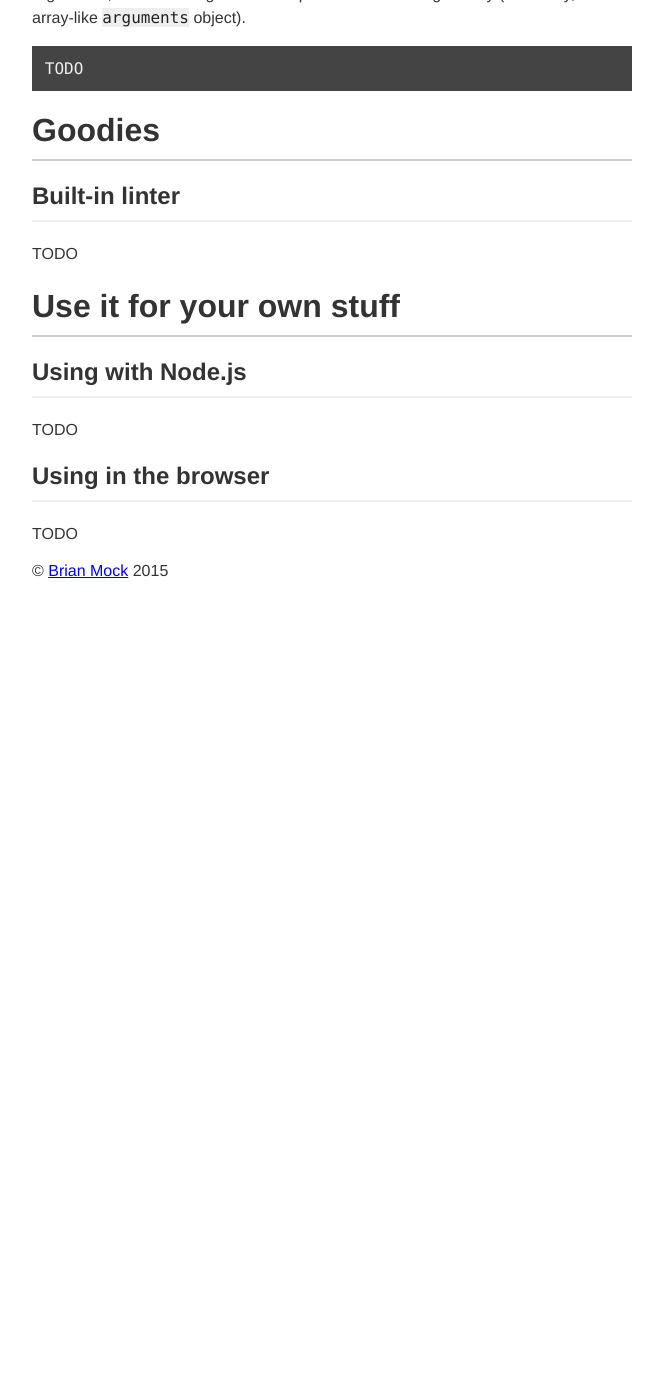
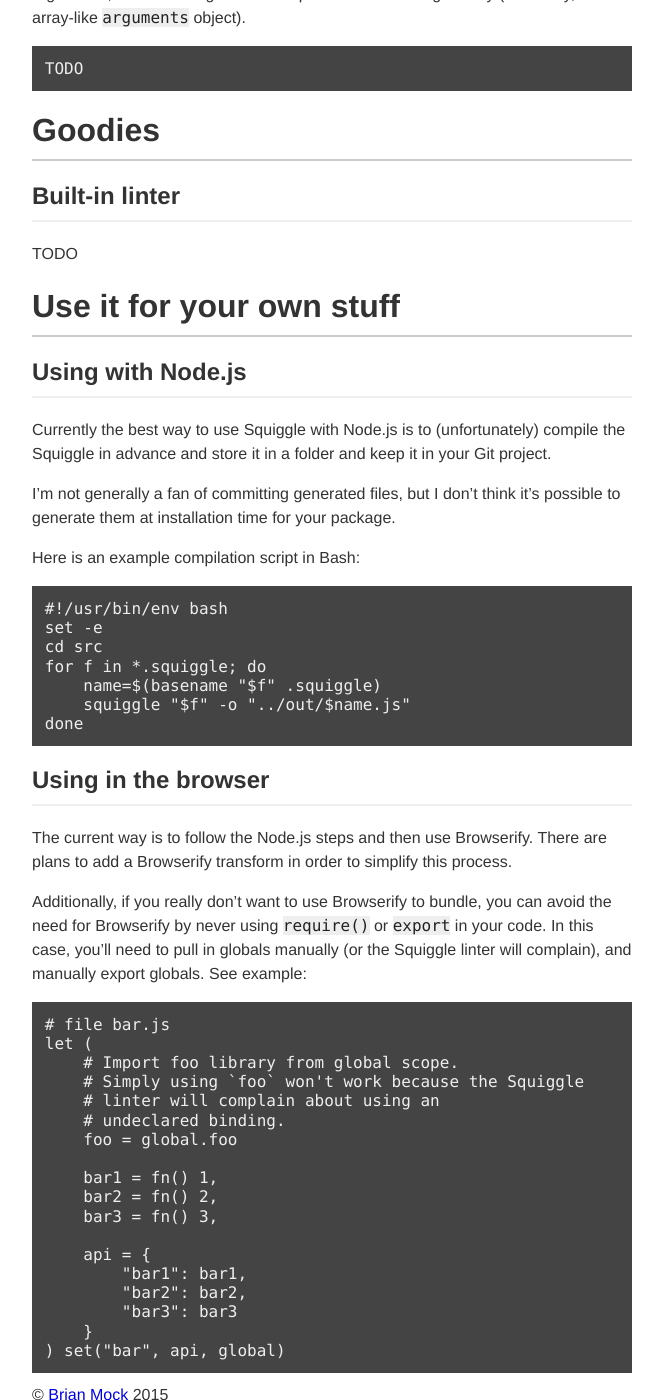
Before and after one commit to squiggle-lang/squiggle-lang.org, a Jekyll site: the page built from tutorial/index.md, in a window 1280 px wide and 1400 px high, scrolled down 12333 px. Shown: the whole window, without its empty margins (308-971 px from the left). Built offline with Jekyll 4.4.1, drawn with Linux system fonts in a browser that asks for light colours; before the commit the page ends 12933 px from its top, so only the background shows below that.

Commit message:
Adds basic Node.js and browser usage guides

```diff
--- a/tutorial/index.md
+++ b/tutorial/index.md
@@ -482,11 +482,51 @@
 
 ## Using with Node.js
 
-TODO
+Currently the best way to use Squiggle with Node.js is to (unfortunately)
+compile the Squiggle in advance and store it in a folder and keep it in your Git
+project.
+
+I'm not generally a fan of committing generated files, but I don't think it's
+possible to generate them at installation time for your package.
+
+Here is an example compilation script in Bash:
+
+    #!/usr/bin/env bash
+    set -e
+    cd src
+    for f in *.squiggle; do
+        name=$(basename "$f" .squiggle)
+        squiggle "$f" -o "../out/$name.js"
+    done
 
 ## Using in the browser
 
-TODO
+The current way is to follow the Node.js steps and then use Browserify. There
+are plans to add a Browserify transform in order to simplify this process.
+
+Additionally, if you really don't want to use Browserify to bundle, you can
+avoid the need for Browserify by never using `require()` or `export` in your
+code. In this case, you'll need to pull in globals manually (or the Squiggle
+linter will complain), and manually export globals. See example:
+
+    # file bar.js
+    let (
+        # Import foo library from global scope.
+        # Simply using `foo` won't work because the Squiggle
+        # linter will complain about using an
+        # undeclared binding.
+        foo = global.foo
+
+        bar1 = fn() 1,
+        bar2 = fn() 2,
+        bar3 = fn() 3,
+
+        api = {
+            "bar1": bar1,
+            "bar2": bar2,
+            "bar3": bar3
+        }
+    ) set("bar", api, global)
 
 <script src="{{ site.baseurl }}/toc.js"></script>
 
```
